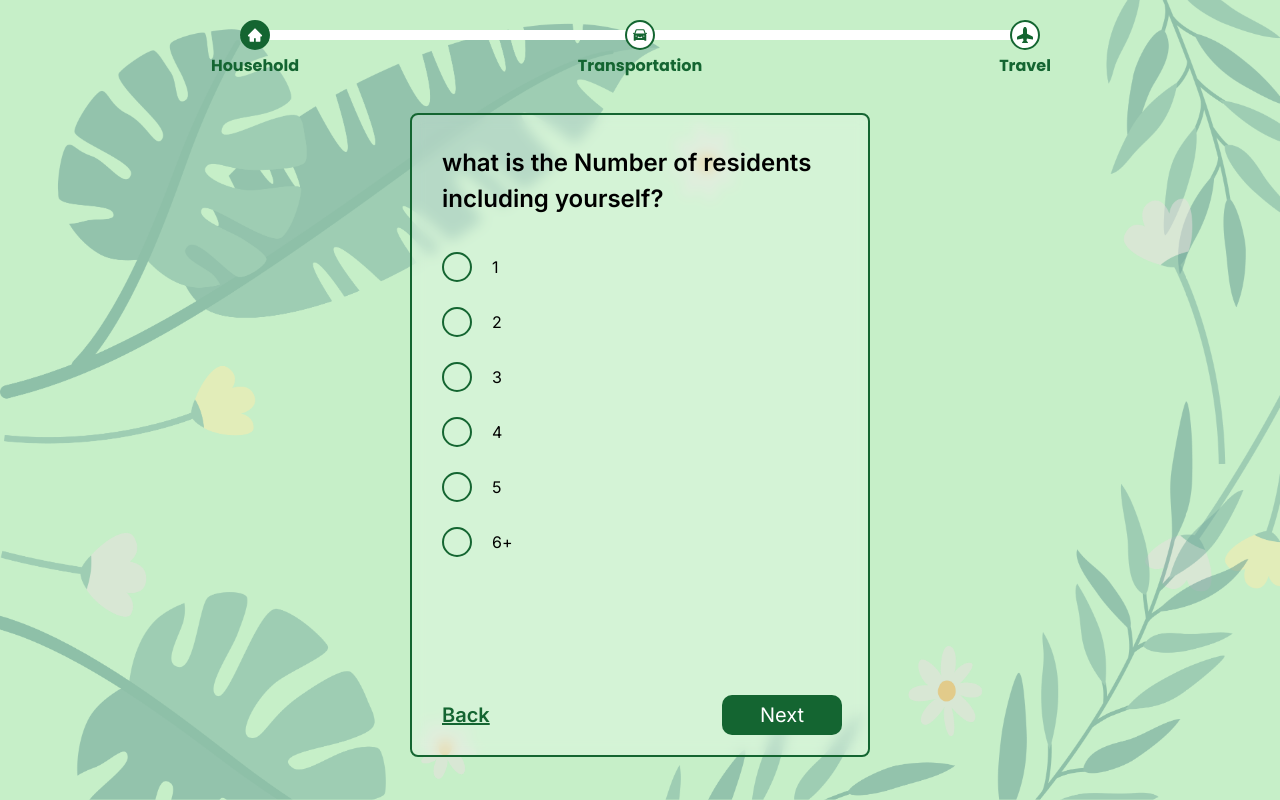
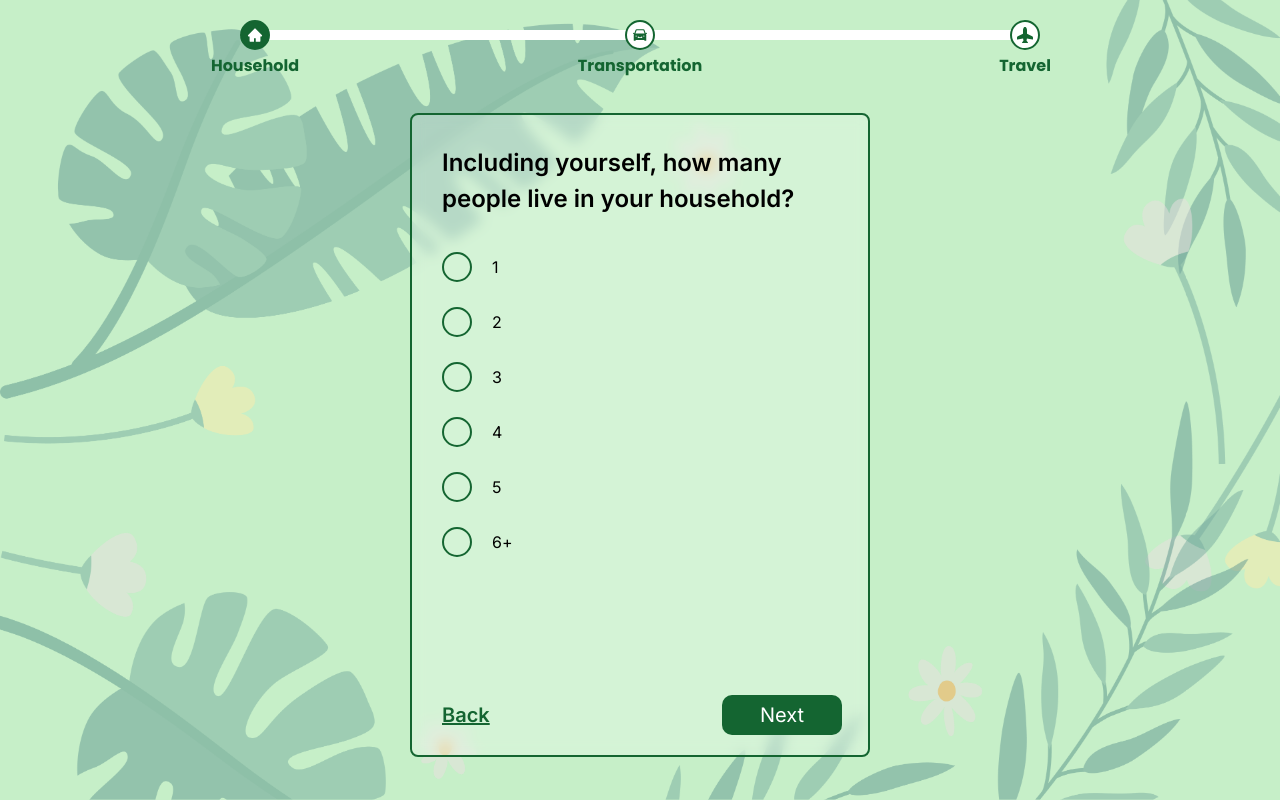
Before and after one commit to PV1shal/carbon-footprint, a React (Vite) app: page / in a window 1280 px wide. Built offline with nearby package versions, Linux system fonts and the light colour scheme; grey boxes are pictures that could not be loaded.

Commit message:
added footprint comparison to average footprint

```diff
--- a/src/components/Result.jsx
+++ b/src/components/Result.jsx
@@ -1,14 +1,15 @@
 /* eslint-disable react/prop-types */
 import '../styles/result.css';
-import footprintCalculator from './footprintCalculator';
 
 const Result = ({isResultShowen,setIsResultShowen, footPrint, tips}) => {
+    const num = isNaN(footPrint.toFixed(2))? 19.58 : footPrint.toFixed(2);
     return (
         <section className={`result ${isResultShowen && 'showen'}`} >
             <article className='top-article'>
                 <h2>YOUR FOOTPRINT IS {
-                    isNaN(footPrint.toFixed(2))? '19.58' : footPrint.toFixed(2)
+                    num
                 } TONS/year</h2>
+                <p>{(num > 16) ? '⚠️ Your carbon footprint is higher than the US average of 16 TONS/year':'Your carbon footprint is lower than US average of 16 TONS/year ♻️'}</p>
             </article>
             <article className='bottom-article'>
                 <h2>QUICK TIPS TO DECREASE YOUR FOOTPRINT</h2>
--- a/src/components/questions.jsx
+++ b/src/components/questions.jsx
@@ -14,12 +14,12 @@ const Questions = ({setAllAnswers,setIsResultShowen}) => {
     const questions = [
         {
             type:'radio',
-            question:'what is the Number of residents including yourself?',
+            question:'Including yourself, how many people live in your household?',
             options:['1','2','3','4','5','6+']
         },
         {
             type:'radio',
-            question:'which one do you live in?',
+            question:'Describe the house you live in?',
             options:
                 ['Detached single family home',
                 'Attached single family home',
@@ -29,7 +29,7 @@ const Questions = ({setAllAnswers,setIsResultShowen}) => {
         },
         {
             type:'radio',
-            question:'what is the size of housing?',
+            question:'what is the size of your house?',
             options:
                 ['Under 500 sq ft',
                 '500-999',
--- a/src/styles/result.css
+++ b/src/styles/result.css
@@ -30,7 +30,7 @@
     flex-direction: column;
     align-items: center;
     justify-content: center;
-    gap: 30px;
+    padding: 0.3em;
     z-index: 3;
     color: #fff;
     background-color: rgba(0, 0, 0, 0.25);
@@ -75,6 +75,7 @@
     color: #fff;
     font-size: 24px;
     z-index: 3;
+    margin-top: 1rem;
     margin-left: calc(100% - 700px);
     transform: translateX(-50%);
 }
```
